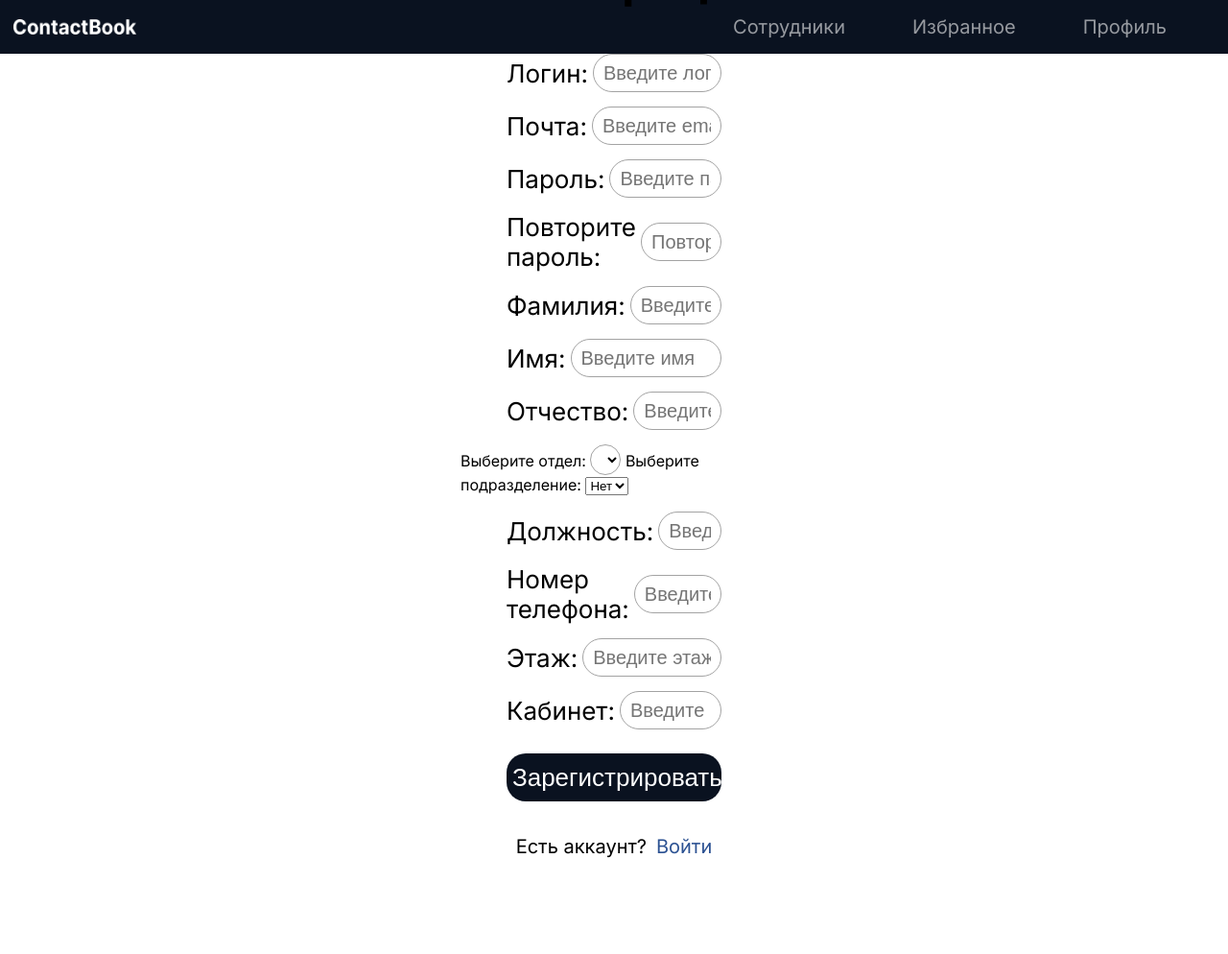
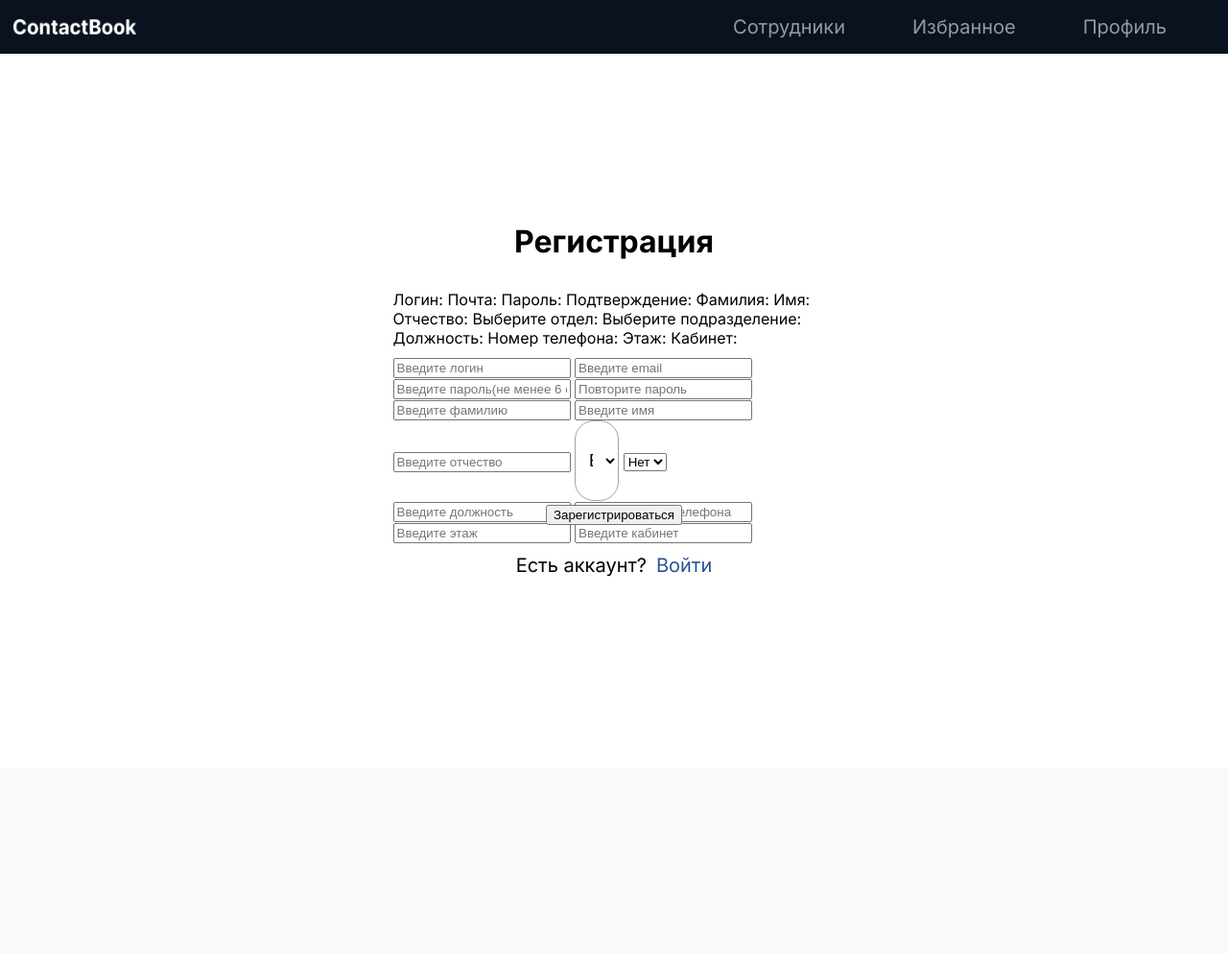
Before and after one commit to mikkixx/ContactBook, a Django app: page /register/ in a window 1280 px wide. Shown: the whole page at 96% size. After the commit the page ends 601 px from the top, so only its background shows below. Run offline with Django 5.2, Linux system fonts and the light colour scheme; data comes from the database, SQL or seed files in the repository; both versions use the stored data as it was after the commit.

Commit message:
Изменение регистрации

```diff
--- a/metanit/ContactBook/static/css/style.css
+++ b/metanit/ContactBook/static/css/style.css
@@ -340,6 +340,7 @@ form{
     height: 100%;
     display: flex;
     justify-content: center;
+    flex-direction: column;
 }
 
 .list > table > tbody > tr{
@@ -384,12 +385,37 @@ form{
 }
 
 .reg{
-    width: 50%;
-    max-width: 1200px;
-    margin: 0 auto;
-    padding: 40px 30px;
+    width: 60%;
+    height: 100%;
     display: flex;
     flex-direction: column;
     align-items: center;
-    gap: 30px;
+    justify-content: center;
+    gap: 10px;
 }
+
+.row-reg{
+    width: 100%;
+    display: flex;
+    flex-direction: row;
+    justify-content: right;
+    align-items: center;
+    gap: 5px;
+}
+.row-reg > input{
+    width: 300px;
+    height: 20px;
+    border: solid 1px rgb(163, 163, 163);
+    background-color: white;
+    border-radius: 20px;
+    font-size: 16px;
+    padding: 5px 10px;
+}
+.row-reg > input:focus{
+    box-shadow: 0 0 5px rgba(9, 23, 75, 0.269);
+    border: solid 1px transparent;
+    outline: none;
+}
+.row-reg > label{
+    font-size: 18px;
+}
--- a/metanit/ContactBook/templates/contactbook/register.html
+++ b/metanit/ContactBook/templates/contactbook/register.html
@@ -5,54 +5,31 @@
 <div class="reg">
     <form method="post" action="{% url 'contactbook:register' %}" class="reg">
         {% csrf_token %}
-        <div class="form">
         <h1>Регистрация</h1>
 
-            <!--логин-->
-            <div class="row">
+        <div class="label">
             <label for="login">Логин: </label>
+            <label for="email">Почта: </label>
+            <label for="pass">Пароль:</label>
+            <label for="confrm_pass">Подтверждение:</label>
+            <label for="last_name">Фамилия:</label>
+            <label for="first_name">Имя:</label>
+            <label for="middle_name">Отчество:</label>
+            <label for="dept-select">Выберите отдел:</label>
+            <label for="sub-select">Выберите подразделение:</label>
+            <label for="position">Должность:</label>
+            <label for="phone">Номер телефона:</label>
+            <label for="floor">Этаж:</label>
+            <label for="cab">Кабинет:</label>
+        </div>
+        <div class="input">
             <input type="text" placeholder="Введите логин" id="login" name="username" required>
-            </div>
-
-            <!--email-->
-            <div class="row">
-                <label for="email">Почта: </label>
             <input type="email" placeholder="Введите email" id="email" name="email" required>
-            </div>
-
-             <!--Пароль-->
-            <div class="row">
-                <label for="pass">Пароль:</label>
             <input type="password" placeholder="Введите пароль(не менее 6 символов)" id="pass" name="password" minlength="6" required>
-            </div>
-
-             <!--подтверждение пароля-->
-            <div class="row">
-                <label for="confrm_pass">Повторите пароль:</label>
             <input type="password" placeholder="Повторите пароль" id="confrm_pass" name="confirm_password" required>
-            </div>
-
-             <!--фамилия-->
-            <div class="row">
-                <label for="last_name">Фамилия:</label>
             <input type="text" placeholder="Введите фамилию" id="last_name" name="last_name" required>
-            </div>
-
-             <!--имя-->
-            <div class="row">
-                <label for="first_name">Имя:</label>
             <input type="text" placeholder="Введите имя" id="first_name" name="first_name" required>
-            </div>
-
-             <!--отчество-->
-            <div class="row">
-                <label for="middle_name">Отчество:</label>
             <input type="text" placeholder="Введите отчество" id="middle_name" name="middle_name" required>
-            </div>
-
-            <div class="form-group">
-                <!--выпадающий список отедлов-->
-                <label for="dept-select">Выберите отдел:</label>
             <select name="department" id="dept-select">
                 <option value="">Все отделы</option>
                 {% for dept in departments %}
@@ -61,35 +38,12 @@
                     </option>
                 {% endfor %}
                 </select>
-
-                 <!--выпадающий список подразделенй-->
-                <label for="sub-select">Выберите подразделение:</label>
             <select name="subdivision" id="sub-select">
                 <option value="">Нет</option>
             </select>
-            </div>
-
-            <!--должность-->
-            <div class="row">
-                <label for="position">Должность:</label>
             <input type="text" placeholder="Введите должность" id="position" name="position" required>
-            </div>
-
-            <!--номер тел.-->
-            <div class="row">
-                <label for="phone">Номер телефона:</label>
             <input type="tel" placeholder="Введите номер телефона" id="phone" name="phone" required>
-            </div>
-
-            <!--этаж-->
-            <div class="row">
-                <label for="floor">Этаж:</label>
             <input type="text" placeholder="Введите этаж" id="floor" name="floor" required>
-            </div>
-
-            <!--кабинет-->
-            <div class="row">
-                <label for="cab">Кабинет:</label>
             <input type="text" placeholder="Введите кабинет" id="cab" name="cabinet" required>
         </div>
 
@@ -103,7 +57,6 @@
         <div class="link">
             <p>Есть аккаунт?</p>
             <a href="{% url 'contactbook:login' %}">Войти</a>
-            </div>
         </div>
     </form>
 </div>
```
Also changed, not shown: metanit/db.sqlite3. Lines whose indentation alone changed are shown as unchanged.
